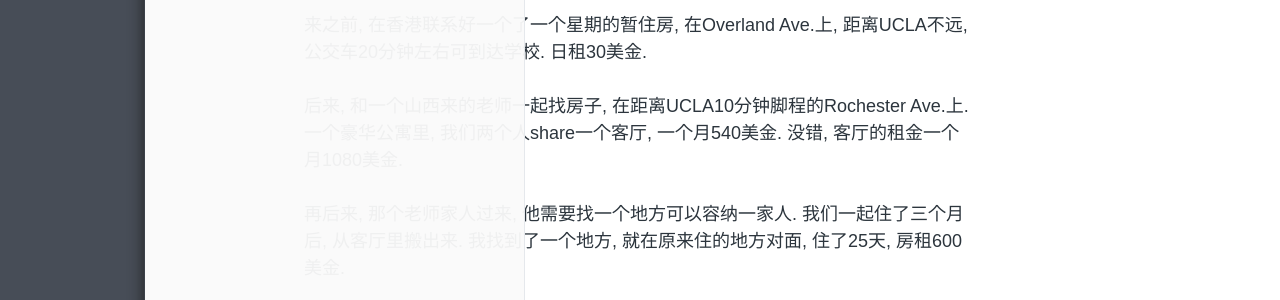
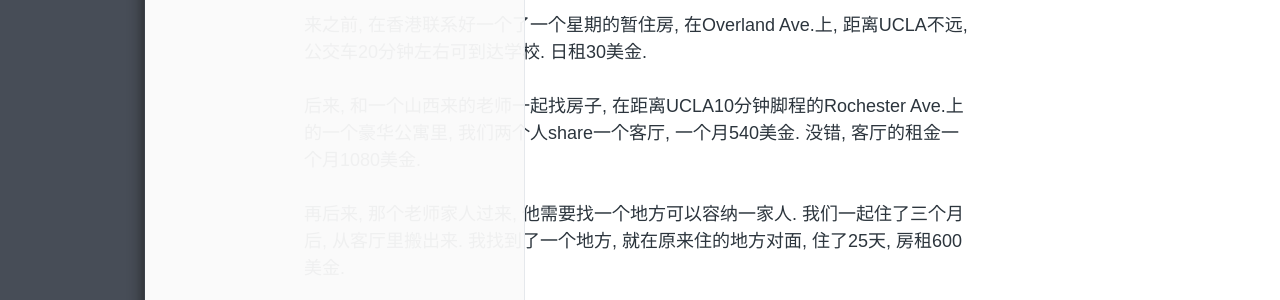
Before and after one commit to polyHong/polyHong.github.io, a Jekyll site: the page built from _posts/life/2015-06-15-los-angelse-life.md, in a window 1280 px wide. Shown: the part 1067-1367 px from the top of the page. Built offline with Jekyll 4.4.1, drawn with Linux system fonts in a browser that asks for light colours; Markdown is read by kramdown in place of the engine named in the settings; some of the changed text lies outside the part shown.

Commit message:
minor modification

```diff
--- a/_posts/life/2015-06-15-los-angelse-life.md
+++ b/_posts/life/2015-06-15-los-angelse-life.md
@@ -24,7 +24,7 @@ keywords: Los Angeles, UCLA
 
 来之前, 在香港联系好一个了一个星期的暂住房, 在Overland Ave.上, 距离UCLA不远, 公交车20分钟左右可到达学校. 日租30美金.
 
-后来, 和一个山西来的老师一起找房子, 在距离UCLA10分钟脚程的Rochester Ave.上. 一个豪华公寓里, 我们两个人share一个客厅, 一个月540美金. 没错, 客厅的租金一个月1080美金.
+后来, 和一个山西来的老师一起找房子, 在距离UCLA10分钟脚程的Rochester Ave.上的一个豪华公寓里, 我们两个人share一个客厅, 一个月540美金. 没错, 客厅的租金一个月1080美金.
 
 再后来, 那个老师家人过来, 他需要找一个地方可以容纳一家人. 我们一起住了三个月后, 从客厅里搬出来. 我找到了一个地方, 就在原来住的地方对面, 住了25天, 房租600美金.
 
```
Also changed, not shown: other parts of _posts/life/2015-06-15-los-angelse-life.md (+1 -1 lines).
